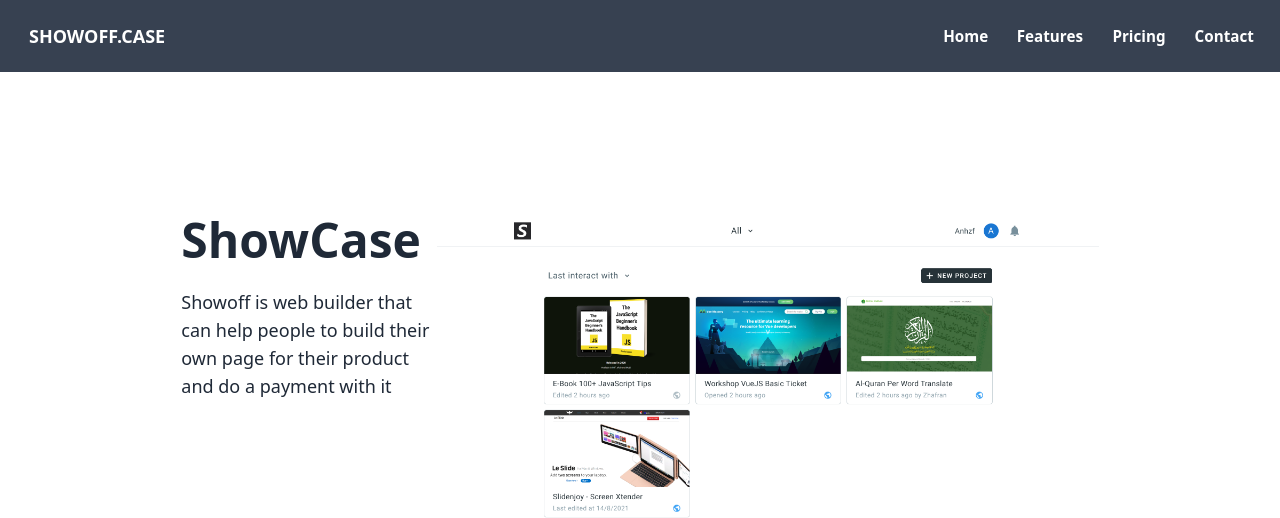
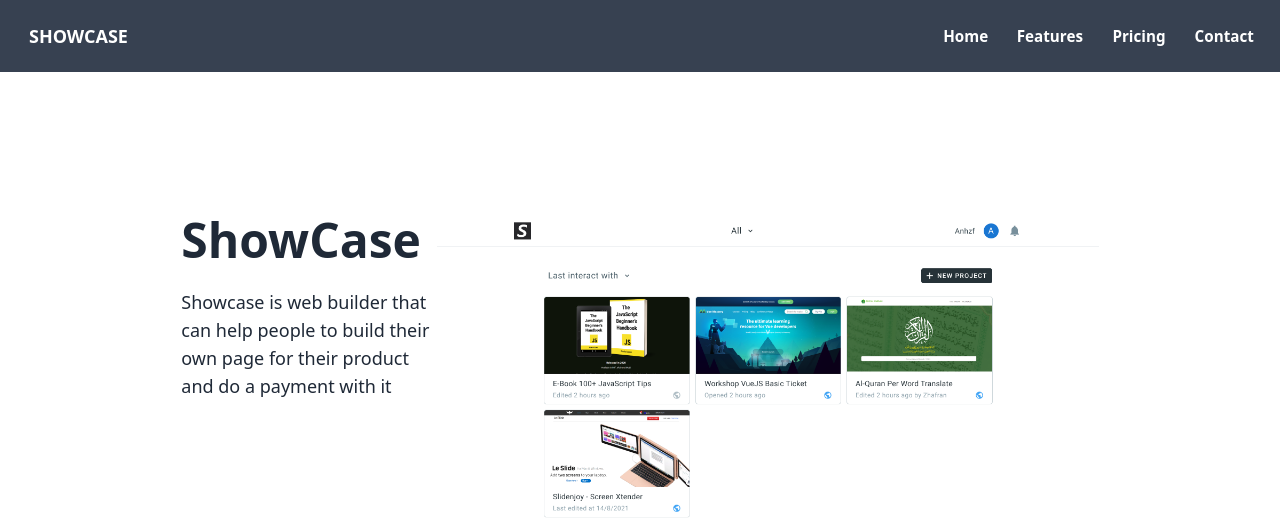
Before and after one commit to aliasjupleks/kulyah, a Next.js app: page / in a window 1280 px wide. Shown: the top 518 px of the page. Built offline with nearby package versions, Linux system fonts and the light colour scheme.

Commit message:
feat: update ui

```diff
--- a/components/BaseNavbar.js
+++ b/components/BaseNavbar.js
@@ -28,7 +28,7 @@
         <div className="w-full flex justify-between p-3 items-center">
           <div className="flex-1">
             <button className="btn btn-ghost text-lg font-bold">
-              Showoff.case
+              ShowCase
             </button>
           </div>
 
--- a/pages/index.js
+++ b/pages/index.js
@@ -75,7 +75,7 @@
             <div className="w-64 flex flex-col gap-6">
               <span className="text-5xl font-bold">ShowCase</span>
               <p className="text-lg">
-                Showoff is web builder that can help people to build their own
+                Showcase is web builder that can help people to build their own
                 page for their product and do a payment with it
               </p>
             </div>
```
